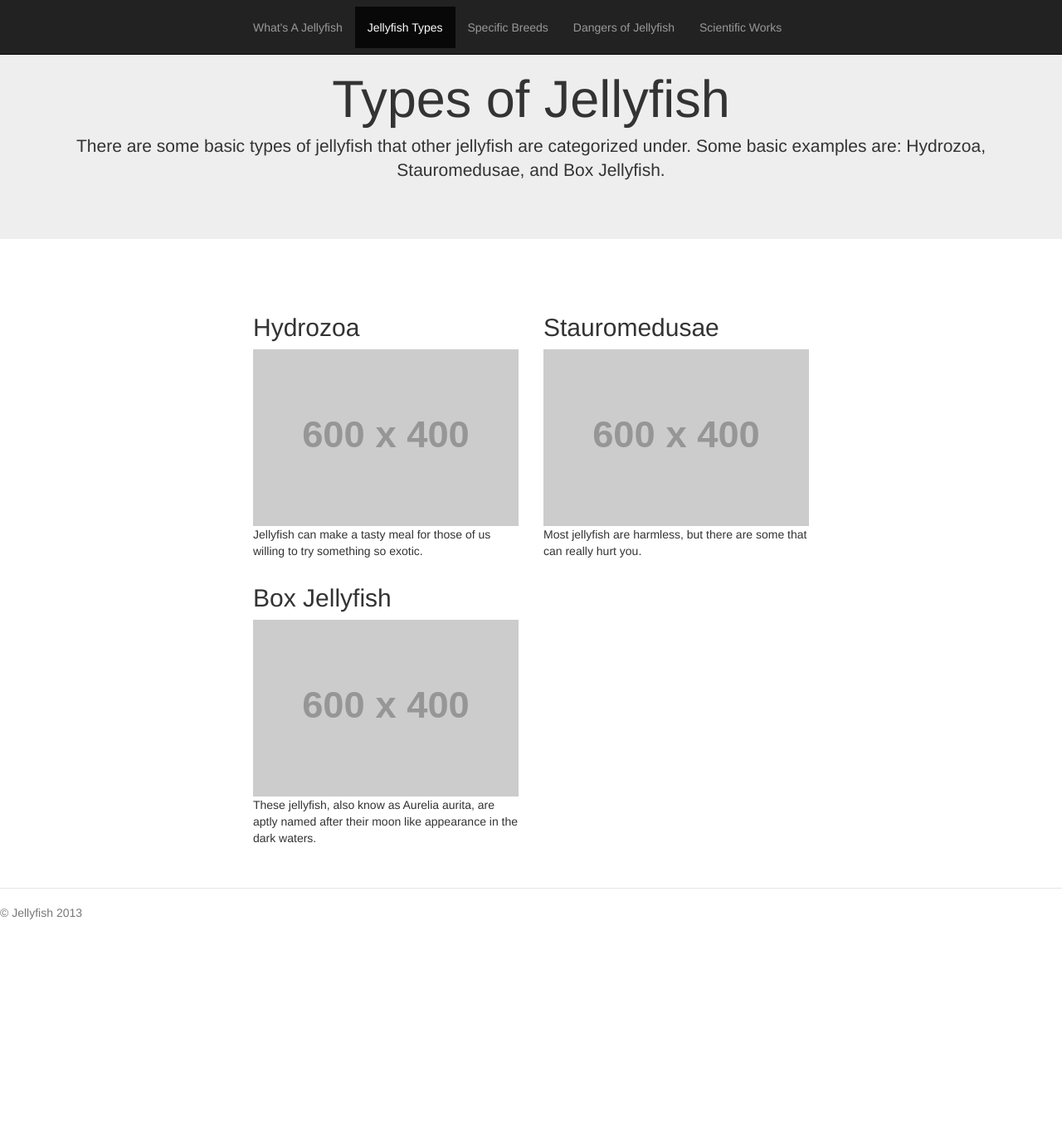
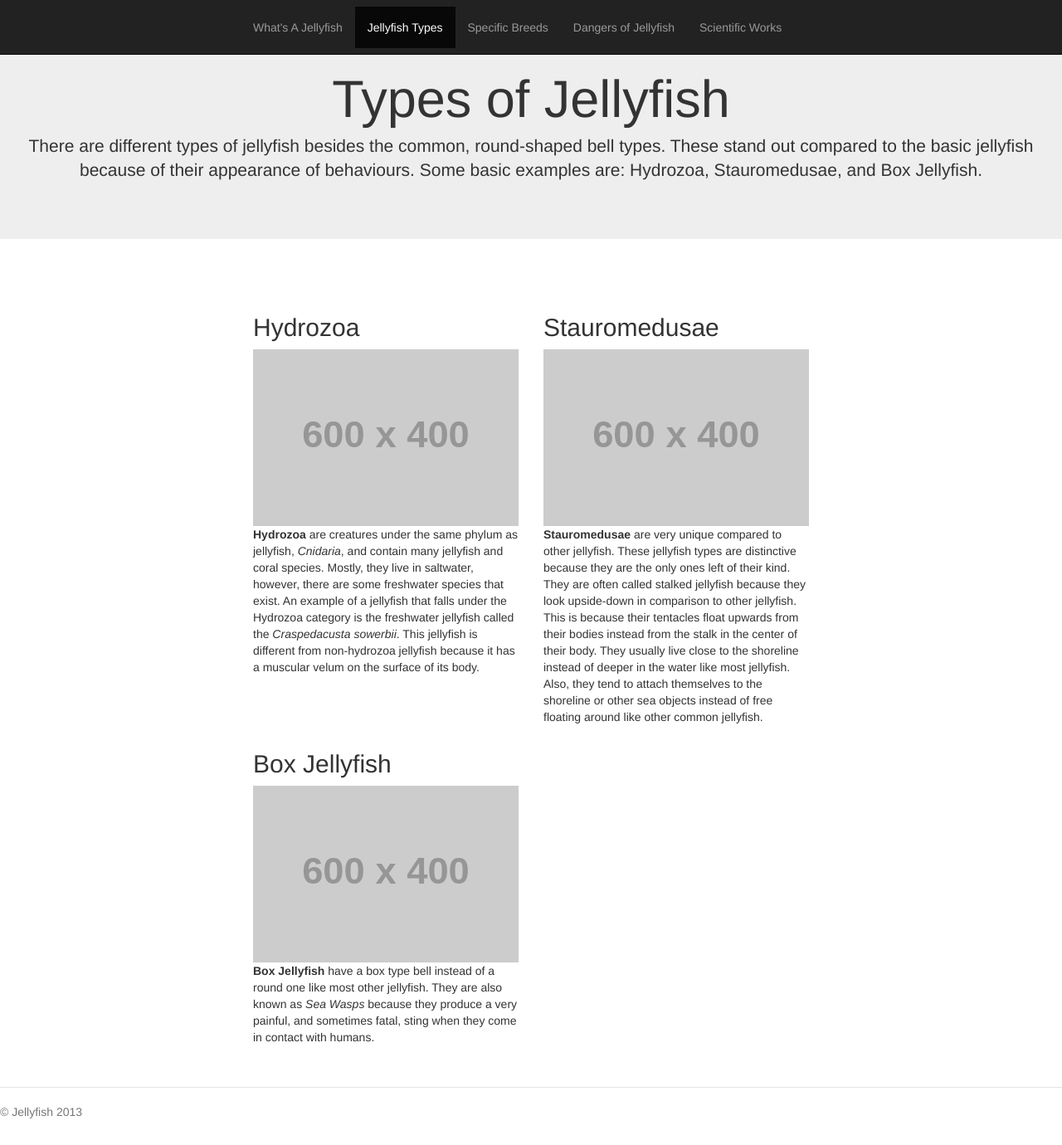
Before and after one commit to ngsabrina/large-data-website, a Jekyll site: the page built from types.html, in a window 1280 px wide and 1380 px high. Shown: the whole window at 83% size. Built offline with Jekyll 4.4.1, drawn with Linux system fonts in a browser that asks for light colours.

Commit message:
added information on jelly types

```diff
--- a/types.html
+++ b/types.html
@@ -3,22 +3,22 @@ layout: default
 ---
   <div class="jumbotron">
         <h1>Types of Jellyfish</h1>
-        <p class="lead">There are some basic types of jellyfish that other jellyfish are categorized under. Some basic examples are: Hydrozoa, Stauromedusae, and Box Jellyfish. </p>
+        <p class="lead">There are different types of jellyfish besides the common, round-shaped bell types. These stand out compared to the basic jellyfish because of their appearance of behaviours. Some basic examples are: Hydrozoa, Stauromedusae, and Box Jellyfish. </p>
       </div>
 
 <div class="container">
 	   <div class="row marketing">
         <div class="col-md-6">
           <h2>Hydrozoa</h2>
-          <p><img src="http://placehold.it/600x400" class="flex-img" alt="Cooked Jellyfish">Jellyfish can make a tasty meal for those of us willing to try something so exotic. </p>
+          <p><img src="http://placehold.it/600x400" class="flex-img" alt="hydrozoa"><strong>Hydrozoa</strong> are creatures under the same phylum as jellyfish, <em>Cnidaria</em>, and contain many jellyfish and coral species. Mostly, they live in saltwater, however, there are some freshwater species that exist. An example  of a jellyfish that falls under the Hydrozoa category is the freshwater jellyfish called the <em>Craspedacusta sowerbii</em>. This jellyfish is different from non-hydrozoa jellyfish because it has a muscular velum on the surface of its body. </p>
         </div>
         <div class="col-md-6">
           <h2>Stauromedusae</h2>
-          <p><img src="http://placehold.it/600x400" class="flex-img" alt="Jellyfish Sting on a Human Body">Most jellyfish are harmless, but there are some that can really hurt you. </p>
+          <p><img src="http://placehold.it/600x400" class="flex-img" alt="stauromedusae"><strong>Stauromedusae</strong> are very unique compared to other jellyfish. These jellyfish types are distinctive because they are the only ones left of their kind. They are often called stalked jellyfish because they look upside-down in comparison to other jellyfish. This is because their tentacles float upwards from their bodies instead from the stalk in the center of their body. They usually live close to the shoreline instead of deeper in the water like most jellyfish. Also, they tend to attach themselves to the shoreline or other sea objects instead of free floating around like other common jellyfish. </p>
        </div>
         <div class="col-md-6">
           <h2>Box Jellyfish</h2>
-          <p><img src="http://placehold.it/600x400" class="flex-img" alt="A Moon Jellyfish">These jellyfish, also know as Aurelia aurita, are aptly named after their moon like appearance in the dark waters.</p>
+          <p><img src="http://placehold.it/600x400" class="flex-img" alt="box jellyfish"><strong>Box Jellyfish</strong> have a box type bell instead of a round one like most other jellyfish. They are also known as <em>Sea Wasps</em> because they produce a very painful, and sometimes fatal, sting when they come in contact with humans. </p>
         </div>
       </div>
       </div>
```
